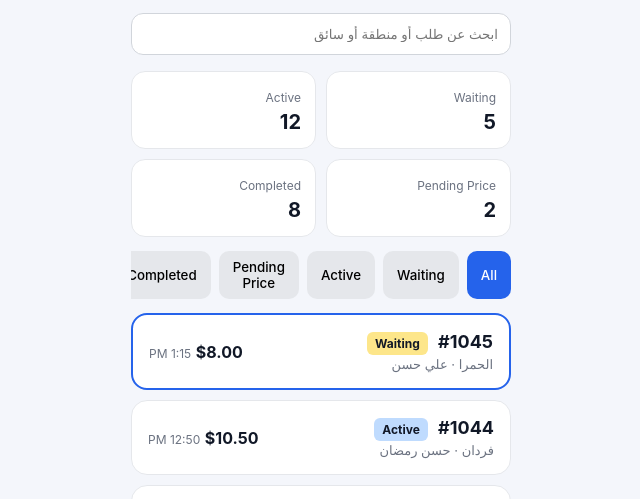
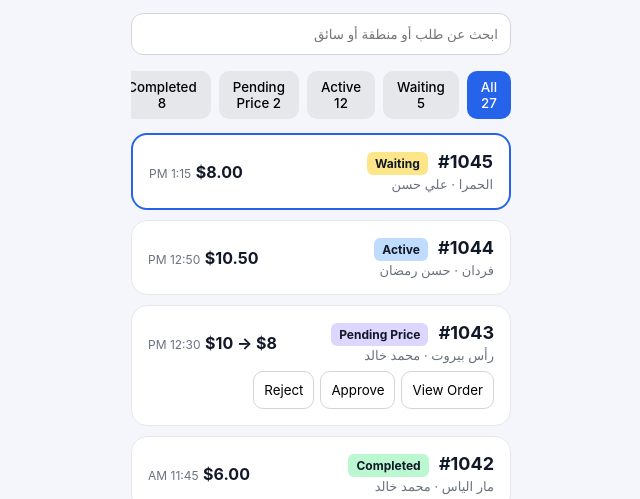
Before and after one commit to jeblimaak-cpu/jeblimaak-panel, a plain HTML site: page index.html in a window 1280 px wide. Shown: the part 77-576 px from the top of the page, without its empty margins (319-959 px from the left). Drawn offline with Linux system fonts and the light colour scheme.

Commit message:
Update index.html

```diff
--- a/index.html
+++ b/index.html
@@ -24,34 +24,31 @@
           <input type="text" id="orderSearch" placeholder="ابحث عن طلب أو منطقة أو سائق" />
         </section>
 
-        <section class="counters-row">
-          <div class="counter-pill">
-            <span>Waiting</span>
-            <strong id="waitingCount">5</strong>
-          </div>
-          <div class="counter-pill">
-            <span>Active</span>
-            <strong id="activeCount">12</strong>
-          </div>
-          <div class="counter-pill">
-            <span>Pending Price</span>
-            <strong id="pendingPriceCount">2</strong>
-          </div>
-          <div class="counter-pill">
-            <span>Completed</span>
-            <strong id="completedCount">8</strong>
-          </div>
-        </section>
+        <section class="tabs-row" id="orderTabs">
+  <button class="tab-btn active" data-filter="ALL">
+    All <span class="tab-badge" id="allCount">27</span>
+  </button>
 
-        <section class="tabs-row" id="orderTabs">
-          <button class="tab-btn active" data-filter="ALL">All</button>
-          <button class="tab-btn" data-filter="WAITING">Waiting</button>
-          <button class="tab-btn" data-filter="ACTIVE">Active</button>
-          <button class="tab-btn" data-filter="PENDING_PRICE">Pending Price</button>
-          <button class="tab-btn" data-filter="COMPLETED">Completed</button>
-          <button class="tab-btn" data-filter="CANCELED">Canceled</button>
-        </section>
+  <button class="tab-btn" data-filter="WAITING">
+    Waiting <span class="tab-badge" id="waitingCount">5</span>
+  </button>
 
+  <button class="tab-btn" data-filter="ACTIVE">
+    Active <span class="tab-badge" id="activeCount">12</span>
+  </button>
+
+  <button class="tab-btn" data-filter="PENDING_PRICE">
+    Pending Price <span class="tab-badge" id="pendingPriceCount">2</span>
+  </button>
+
+  <button class="tab-btn" data-filter="COMPLETED">
+    Completed <span class="tab-badge" id="completedCount">8</span>
+  </button>
+
+  <button class="tab-btn" data-filter="CANCELED">
+    Canceled <span class="tab-badge" id="canceledCount">0</span>
+  </button>
+</section>
         <section class="orders-list" id="ordersList">
           <article class="order-card active" data-order-id="1045">
             <div class="order-card__top">
```
